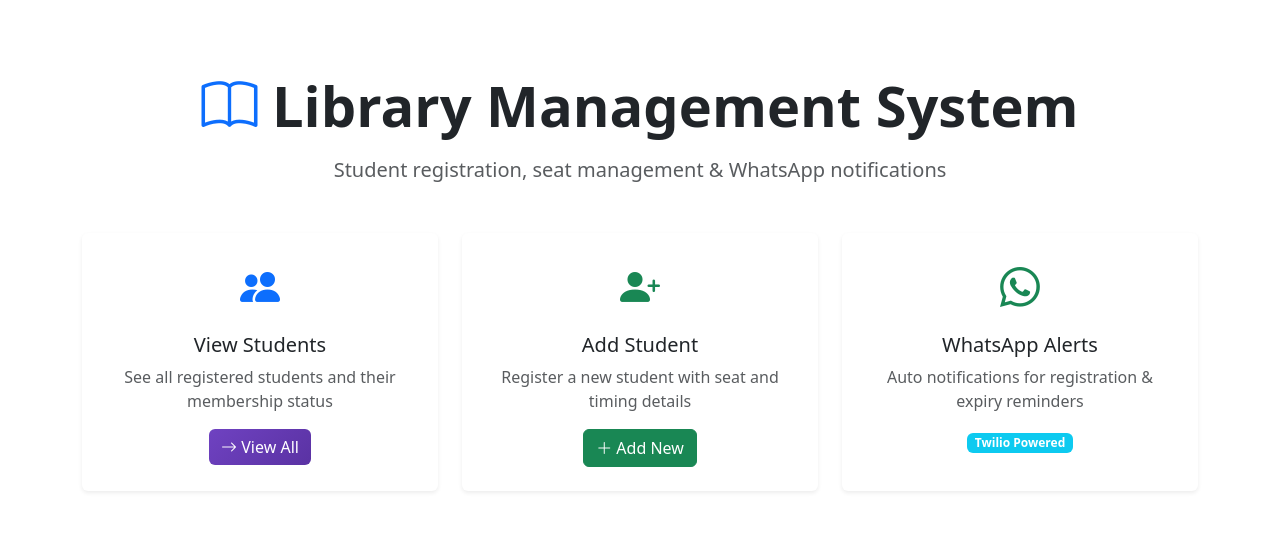
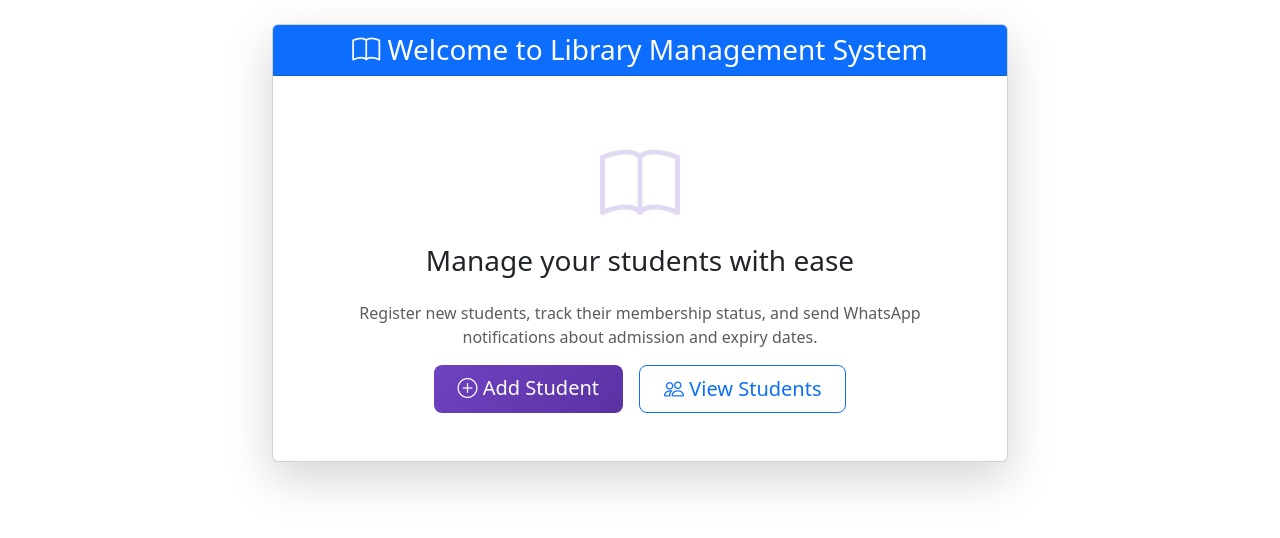
Before and after one commit to kushbinary/library-management, a Flask app: page / in a window 1280 px wide. Shown: the part 56-594 px from the top of the page. Run offline with Flask 3, Linux system fonts and the light colour scheme.

Commit message:
Save full MyLibbook project with modern UI, settings, 4-digit PIN and APK builds

```diff
--- a/backend/app.py
+++ b/backend/app.py
@@ -31,6 +31,9 @@ db = SQLAlchemy(app)
 
 # ==================== Database Models ====================
 
+# Library settings - total seat capacity
+LIBRARY_CONFIG = {'total_seats': 50}  # Adjust as needed
+
 class Student(db.Model):
     __tablename__ = 'students'
 
@@ -55,8 +58,15 @@ class Student(db.Model):
             'seat_number': self.seat_number,
             'expiry_date': self.expiry_date.strftime('%Y-%m-%d') if self.expiry_date else None,
             'days_remaining': self.days_remaining(),
-            'is_expired': self.is_expired()
+            'is_expired': self.is_expired(),
+            'seat_status': self.get_seat_status()
         }
+
+    def get_seat_status(self):
+        """Returns seat availability status"""
+        filled_seats = len(Student.query.all())
+        total = LIBRARY_CONFIG['total_seats']
+        return {'filled': filled_seats, 'total': total, 'available': total - filled_seats}
 
     def days_remaining(self):
         if self.expiry_date:
--- a/backend/templates/index.html
+++ b/backend/templates/index.html
@@ -1,47 +1,27 @@
-{% extends "base.html" %}
+{% extends 'base.html' %}
 
-{% block title %}Home - Library Management{% endblock %}
+{% block title %}Library Dashboard{% endblock %}
 
 {% block content %}
-<div class="text-center py-5">
-    <h1 class="display-4 fw-bold mb-3">
-        <i class="bi bi-book text-primary"></i> Library Management System
-    </h1>
-    <p class="lead text-muted mb-4">
-        Student registration, seat management & WhatsApp notifications
-    </p>
-    <div class="row justify-content-center g-4 mt-3">
-        <div class="col-md-4">
-            <div class="card h-100 border-0 shadow-sm">
-                <div class="card-body text-center p-4">
-                    <i class="bi bi-people-fill text-primary" style="font-size: 2.5rem;"></i>
-                    <h5 class="mt-3">View Students</h5>
-                    <p class="text-muted">See all registered students and their membership status</p>
-                    <a href="{{ url_for('student_list') }}" class="btn btn-primary">
-                        <i class="bi bi-arrow-right"></i> View All
+<div class="row justify-content-center">
+    <div class="col-lg-8 text-center">
+        <div class="card shadow-lg">
+            <div class="card-header bg-primary text-white">
+                <h3 class="mb-0"><i class="bi bi-book"></i> Welcome to Library Management System</h3>
+            </div>
+            <div class="card-body py-5">
+                <i class="bi bi-book" style="font-size: 5rem; color: #6f42c1; opacity: 0.2;"></i>
+                <h3 class="card-title mb-4">Manage your students with ease</h3>
+                <p class="card-text text-muted mx-auto" style="max-width: 600px;">
+                    Register new students, track their membership status, and send WhatsApp notifications about admission and expiry dates.
+                </p>
+                <div class="d-flex justify-content-center gap-3">
+                    <a href="{{ url_for('add_student') }}" class="btn btn-primary btn-lg px-4">
+                        <i class="bi bi-plus-circle"></i> Add Student
                     </a>
-                </div>
-            </div>
-        </div>
-        <div class="col-md-4">
-            <div class="card h-100 border-0 shadow-sm">
-                <div class="card-body text-center p-4">
-                    <i class="bi bi-person-plus-fill text-success" style="font-size: 2.5rem;"></i>
-                    <h5 class="mt-3">Add Student</h5>
-                    <p class="text-muted">Register a new student with seat and timing details</p>
-                    <a href="{{ url_for('add_student') }}" class="btn btn-success">
-                        <i class="bi bi-plus-lg"></i> Add New
+                    <a href="{{ url_for('student_list') }}" class="btn btn-outline-primary btn-lg px-4">
+                        <i class="bi bi-people"></i> View Students
                     </a>
-                </div>
-            </div>
-        </div>
-        <div class="col-md-4">
-            <div class="card h-100 border-0 shadow-sm">
-                <div class="card-body text-center p-4">
-                    <i class="bi bi-whatsapp text-success" style="font-size: 2.5rem;"></i>
-                    <h5 class="mt-3">WhatsApp Alerts</h5>
-                    <p class="text-muted">Auto notifications for registration & expiry reminders</p>
-                    <span class="badge bg-info">Twilio Powered</span>
                 </div>
             </div>
         </div>
```
Also changed, not shown: backend/templates/students.html (+55 -3 lines), 2 other files.
